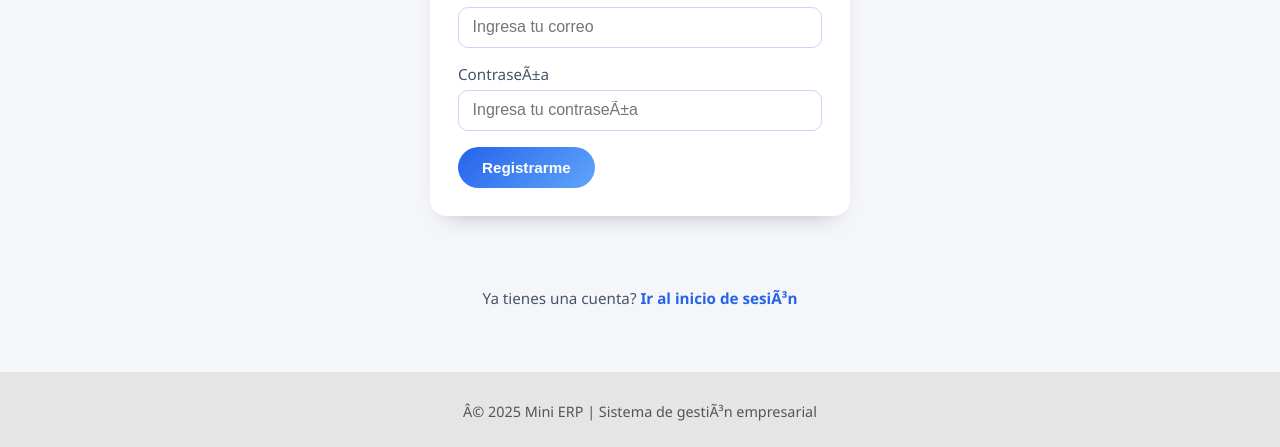
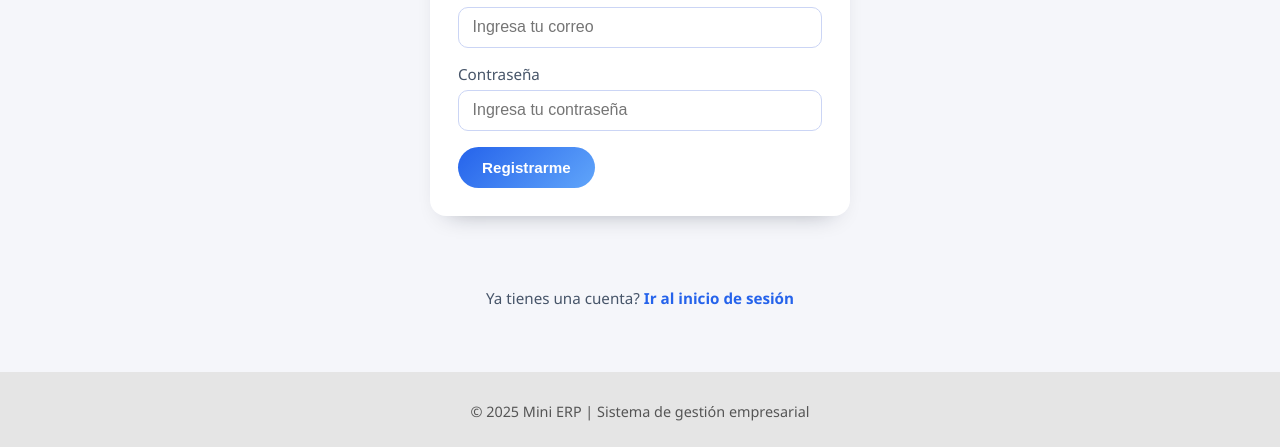
Before and after one commit to AlejoLopeda/minierp, a Vue app: page /registro in a window 1280 px wide. Shown: the part 350-797 px from the top of the page. Built offline with nearby package versions, Linux system fonts and the light colour scheme.

Commit message:
Cambios ortografcos registro

```diff
--- a/src/views/RegisterPage.vue
+++ b/src/views/RegisterPage.vue
@@ -21,25 +21,25 @@
         <AuthField label="Correo">
           <input v-model="registerForm.correo" required type="email" placeholder="Ingresa tu correo" />
         </AuthField>
-        <AuthField label="ContraseÃ±a">
+        <AuthField label="Contraseña">
           <input
             v-model="registerForm.password"
             required
             type="password"
-            placeholder="Ingresa tu contraseÃ±a"
+            placeholder="Ingresa tu contraseña"
             minlength="6"
           />
         </AuthField>
 
         <template #switch>
           Ya tienes una cuenta?
-          <router-link to="/inicio-sesion">Ir al inicio de sesiÃ³n</router-link>
+          <router-link to="/inicio-sesion">Ir al inicio de sesión</router-link>
         </template>
       </AuthFormLayout>
     </main>
 
     <footer class="auth-footer">
-      <p>Â© 2025 Mini ERP | Sistema de gestiÃ³n empresarial</p>
+      <p>© 2025 Mini ERP | Sistema de gestión empresarial</p>
     </footer>
   </div>
 
```
